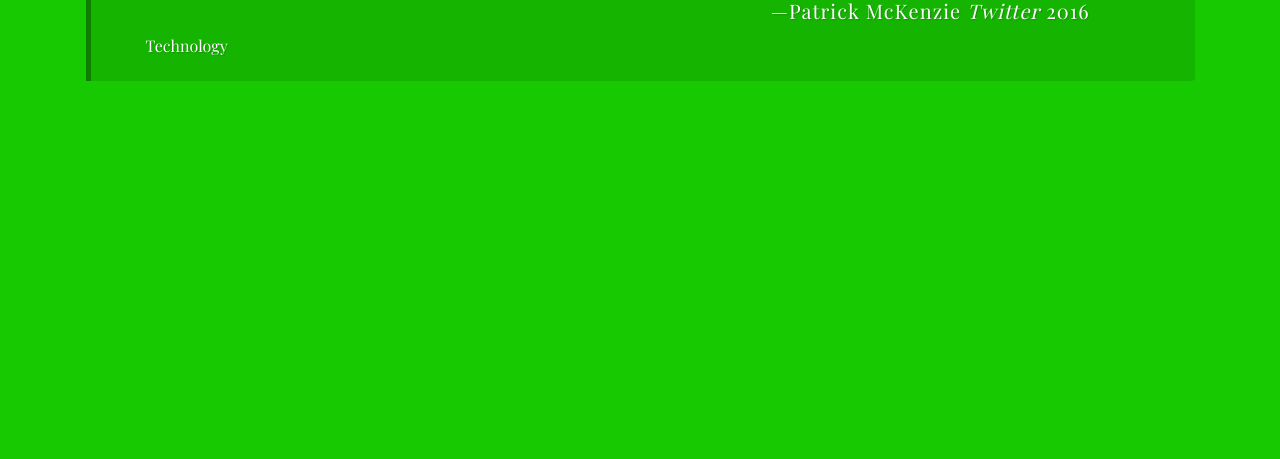
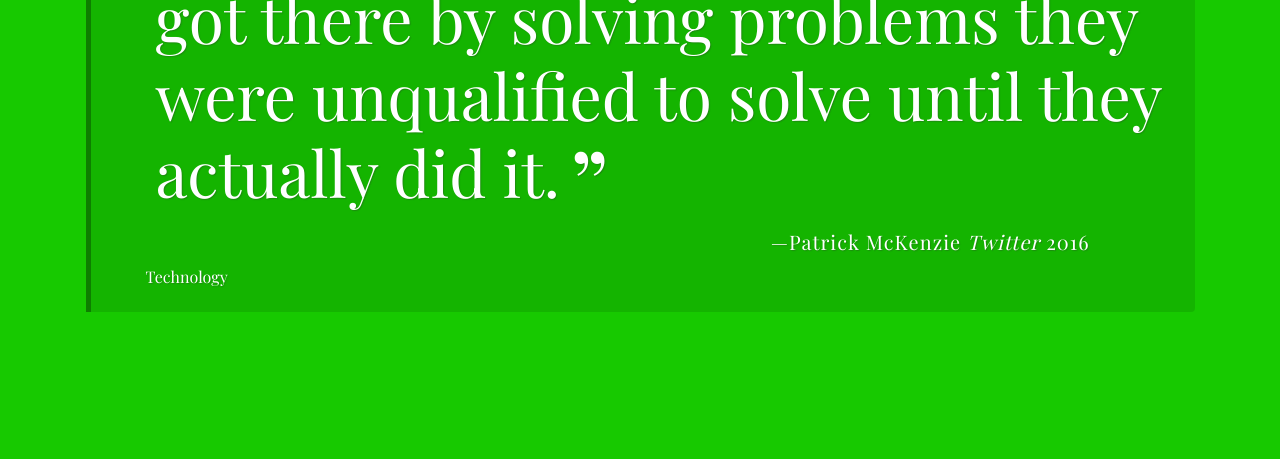
Before and after one commit to garethryan/random-quote-generator, a plain HTML site: page index.html in a window 1280 px wide. Shown: the part 341-800 px from the top of the page. Drawn offline with nearby package versions, Linux system fonts and the light colour scheme; a web font is replaced by a local one.

Commit message:
Update index.html

```diff
--- a/index.html
+++ b/index.html
@@ -17,7 +17,7 @@
 
     <div class="container">
       <div id="quote-box" class="quote-box">
-        <p class="quote">Quote goes here</p>
+        <p class="quote">Every great developer you know got there by solving problems they were unqualified to solve until they actually did it.</p>
         <p class="source">Patrick McKenzie<span class="citation">Twitter</span><span class="year">2016</span></p>
         <p class="category">Technology</p>
       </div>
```
